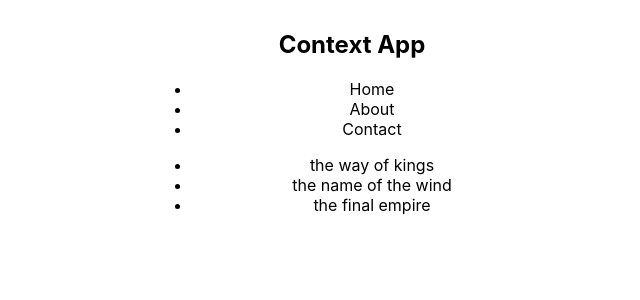
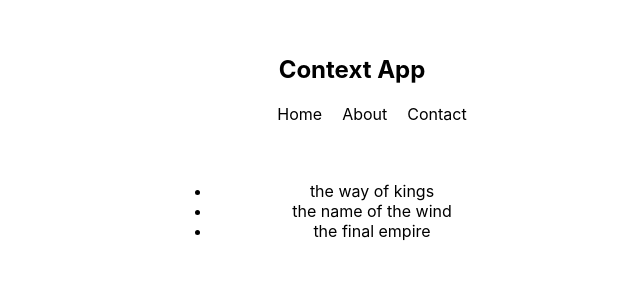
Before and after one commit to GiaEdgington/react-context-hooks, a React (Create React App) app: page / in a window 1280 px wide. Shown: the top 300 px of the page, without its empty margins (288-928 px from the left). Built offline with nearby package versions, Linux system fonts and the light colour scheme.

Commit message:
Add style

```diff
--- a/src/components/BookList.js
+++ b/src/components/BookList.js
@@ -4,7 +4,7 @@ class BookList extends Component {
     state = {  }
     render() {
         return (
-            <div>
+            <div className="book-list">
                 <ul>
                     <li>the way of kings</li>
                     <li>the name of the wind</li>
--- a/src/index.css
+++ b/src/index.css
@@ -13,3 +13,17 @@ body {
   margin: 30px auto;
   text-align: center;
 }
+
+nav {
+  padding: 5px;
+}
+
+nav ul li {
+  display: inline-block;
+  margin: 0 10px;
+}
+
+.book-list {
+  padding: 20px;
+  margin-bottom: 20px;
+}
```
